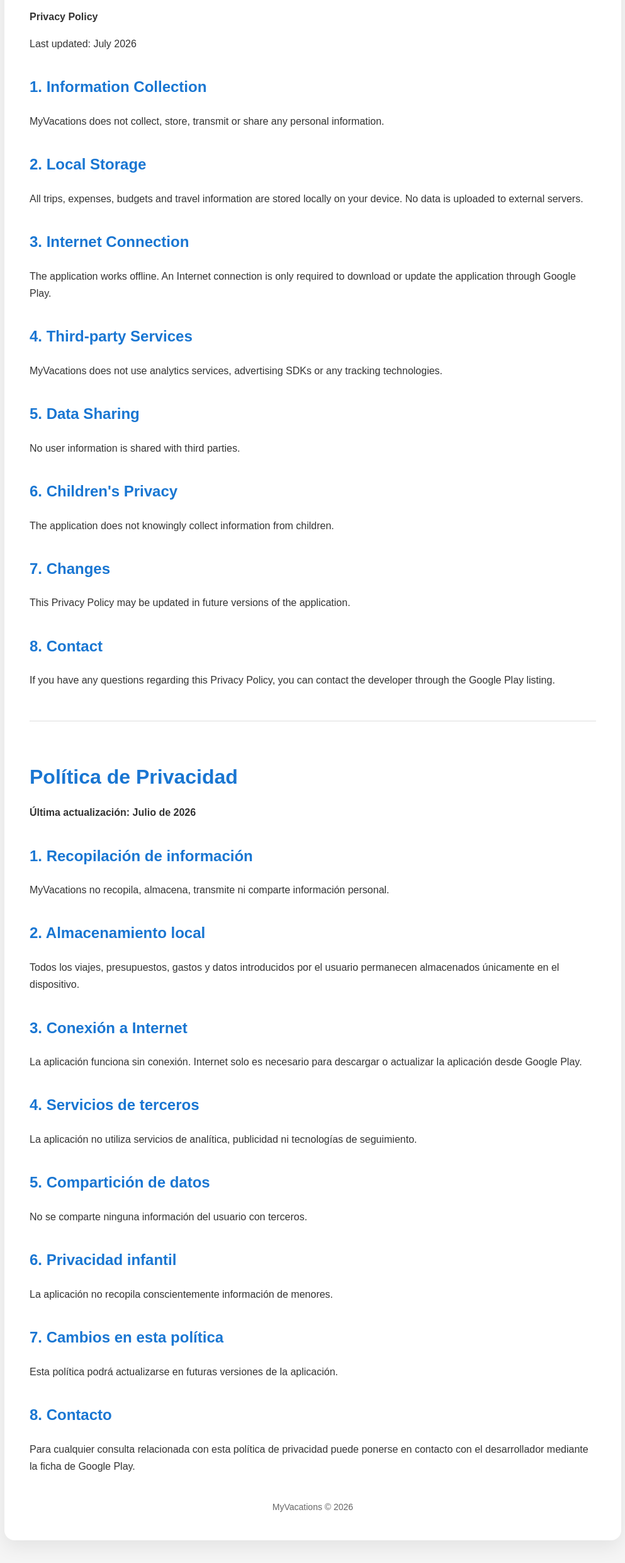
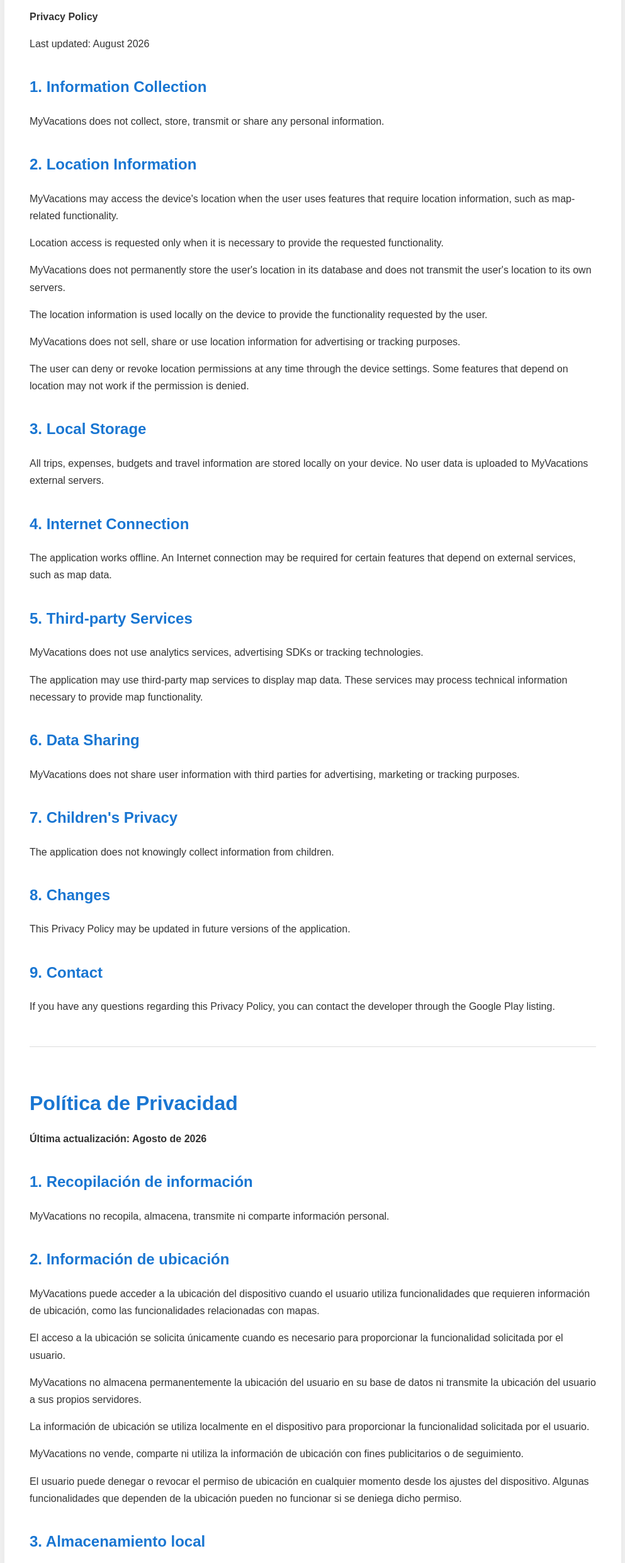
Before and after one commit to MyVacations/myvacations, a plain HTML site: page index.html in a window 1280 px wide. Shown: the part 159-2640 px from the top of the page at 63% size, without its empty margins (143-1136 px from the left). Drawn offline with Linux system fonts and the light colour scheme.

Commit message:
Update index.html

```diff
--- a/index.html
+++ b/index.html
@@ -63,7 +63,7 @@
 
 <p><strong>Privacy Policy</strong></p>
 
-<p>Last updated: July 2026</p>
+<p>Last updated: August 2026</p>
 
 <h2>1. Information Collection</h2>
 
@@ -71,55 +71,86 @@
 MyVacations does not collect, store, transmit or share any personal information.
 </p>
 
-<h2>2. Local Storage</h2>
+<h2>2. Location Information</h2>
+
+<p>
+MyVacations may access the device's location when the user uses features that require location information, such as map-related functionality.
+</p>
+
+<p>
+Location access is requested only when it is necessary to provide the requested functionality.
+</p>
+
+<p>
+MyVacations does not permanently store the user's location in its database and does not transmit the user's location to its own servers.
+</p>
+
+<p>
+The location information is used locally on the device to provide the functionality requested by the user.
+</p>
+
+<p>
+MyVacations does not sell, share or use location information for advertising or tracking purposes.
+</p>
+
+<p>
+The user can deny or revoke location permissions at any time through the device settings. Some features that depend on location may not work if the permission is denied.
+</p>
+
+<h2>3. Local Storage</h2>
 
 <p>
 All trips, expenses, budgets and travel information are stored locally on your device.
-No data is uploaded to external servers.
+No user data is uploaded to MyVacations external servers.
 </p>
 
-<h2>3. Internet Connection</h2>
+<h2>4. Internet Connection</h2>
 
 <p>
 The application works offline.
-An Internet connection is only required to download or update the application through Google Play.
+An Internet connection may be required for certain features that depend on external services, such as map data.
 </p>
 
-<h2>4. Third-party Services</h2>
+<h2>5. Third-party Services</h2>
 
 <p>
-MyVacations does not use analytics services, advertising SDKs or any tracking technologies.
+MyVacations does not use analytics services, advertising SDKs or tracking technologies.
 </p>
 
-<h2>5. Data Sharing</h2>
+<p>
+The application may use third-party map services to display map data. These services may process technical information necessary to provide map functionality.
+</p>
+
+<h2>6. Data Sharing</h2>
 
 <p>
-No user information is shared with third parties.
+MyVacations does not share user information with third parties for advertising, marketing or tracking purposes.
 </p>
 
-<h2>6. Children's Privacy</h2>
+<h2>7. Children's Privacy</h2>
 
 <p>
 The application does not knowingly collect information from children.
 </p>
 
-<h2>7. Changes</h2>
+<h2>8. Changes</h2>
 
 <p>
 This Privacy Policy may be updated in future versions of the application.
 </p>
 
-<h2>8. Contact</h2>
+<h2>9. Contact</h2>
 
 <p>
 If you have any questions regarding this Privacy Policy, you can contact the developer through the Google Play listing.
 </p>
 
+
 <div class="lang">
 
 <h1>Política de Privacidad</h1>
 
-<p><strong>Última actualización: Julio de 2026</strong></p>
+<p><strong>Última actualización: Agosto de 2026</strong></p>
 
 <h2>1. Recopilación de información</h2>
 
@@ -127,44 +158,75 @@ If you have any questions regarding this Privacy Policy, you can contact the dev
 MyVacations no recopila, almacena, transmite ni comparte información personal.
 </p>
 
-<h2>2. Almacenamiento local</h2>
+<h2>2. Información de ubicación</h2>
+
+<p>
+MyVacations puede acceder a la ubicación del dispositivo cuando el usuario utiliza funcionalidades que requieren información de ubicación, como las funcionalidades relacionadas con mapas.
+</p>
+
+<p>
+El acceso a la ubicación se solicita únicamente cuando es necesario para proporcionar la funcionalidad solicitada por el usuario.
+</p>
+
+<p>
+MyVacations no almacena permanentemente la ubicación del usuario en su base de datos ni transmite la ubicación del usuario a sus propios servidores.
+</p>
+
+<p>
+La información de ubicación se utiliza localmente en el dispositivo para proporcionar la funcionalidad solicitada por el usuario.
+</p>
+
+<p>
+MyVacations no vende, comparte ni utiliza la información de ubicación con fines publicitarios o de seguimiento.
+</p>
+
+<p>
+El usuario puede denegar o revocar el permiso de ubicación en cualquier momento desde los ajustes del dispositivo. Algunas funcionalidades que dependen de la ubicación pueden no funcionar si se deniega dicho permiso.
+</p>
+
+<h2>3. Almacenamiento local</h2>
 
 <p>
 Todos los viajes, presupuestos, gastos y datos introducidos por el usuario permanecen almacenados únicamente en el dispositivo.
+Los datos del usuario no se cargan en servidores propios de MyVacations.
 </p>
 
-<h2>3. Conexión a Internet</h2>
+<h2>4. Conexión a Internet</h2>
 
 <p>
 La aplicación funciona sin conexión.
-Internet solo es necesario para descargar o actualizar la aplicación desde Google Play.
+Es posible que se necesite conexión a Internet para determinadas funcionalidades que dependen de servicios externos, como los datos de mapas.
 </p>
 
-<h2>4. Servicios de terceros</h2>
+<h2>5. Servicios de terceros</h2>
 
 <p>
-La aplicación no utiliza servicios de analítica, publicidad ni tecnologías de seguimiento.
+MyVacations no utiliza servicios de analítica, SDK de publicidad ni tecnologías de seguimiento.
 </p>
 
-<h2>5. Compartición de datos</h2>
+<p>
+La aplicación puede utilizar servicios de mapas de terceros para mostrar información cartográfica. Estos servicios pueden procesar información técnica necesaria para proporcionar la funcionalidad de mapas.
+</p>
+
+<h2>6. Compartición de datos</h2>
 
 <p>
-No se comparte ninguna información del usuario con terceros.
+MyVacations no comparte información del usuario con terceros con fines publicitarios, de marketing o seguimiento.
 </p>
 
-<h2>6. Privacidad infantil</h2>
+<h2>7. Privacidad infantil</h2>
 
 <p>
 La aplicación no recopila conscientemente información de menores.
 </p>
 
-<h2>7. Cambios en esta política</h2>
+<h2>8. Cambios en esta política</h2>
 
 <p>
 Esta política podrá actualizarse en futuras versiones de la aplicación.
 </p>
 
-<h2>8. Contacto</h2>
+<h2>9. Contacto</h2>
 
 <p>
 Para cualquier consulta relacionada con esta política de privacidad puede ponerse en contacto con el desarrollador mediante la ficha de Google Play.
```
